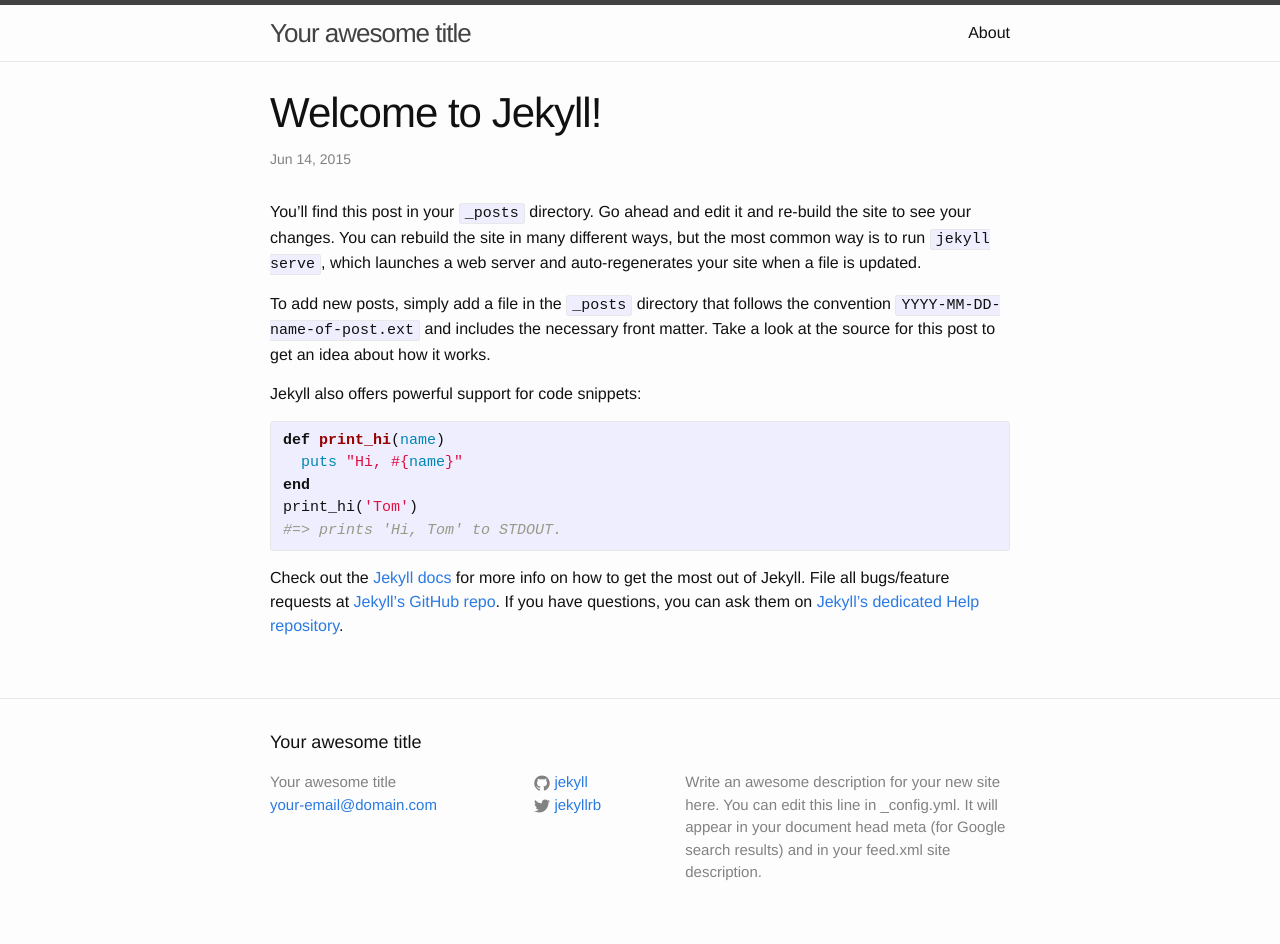
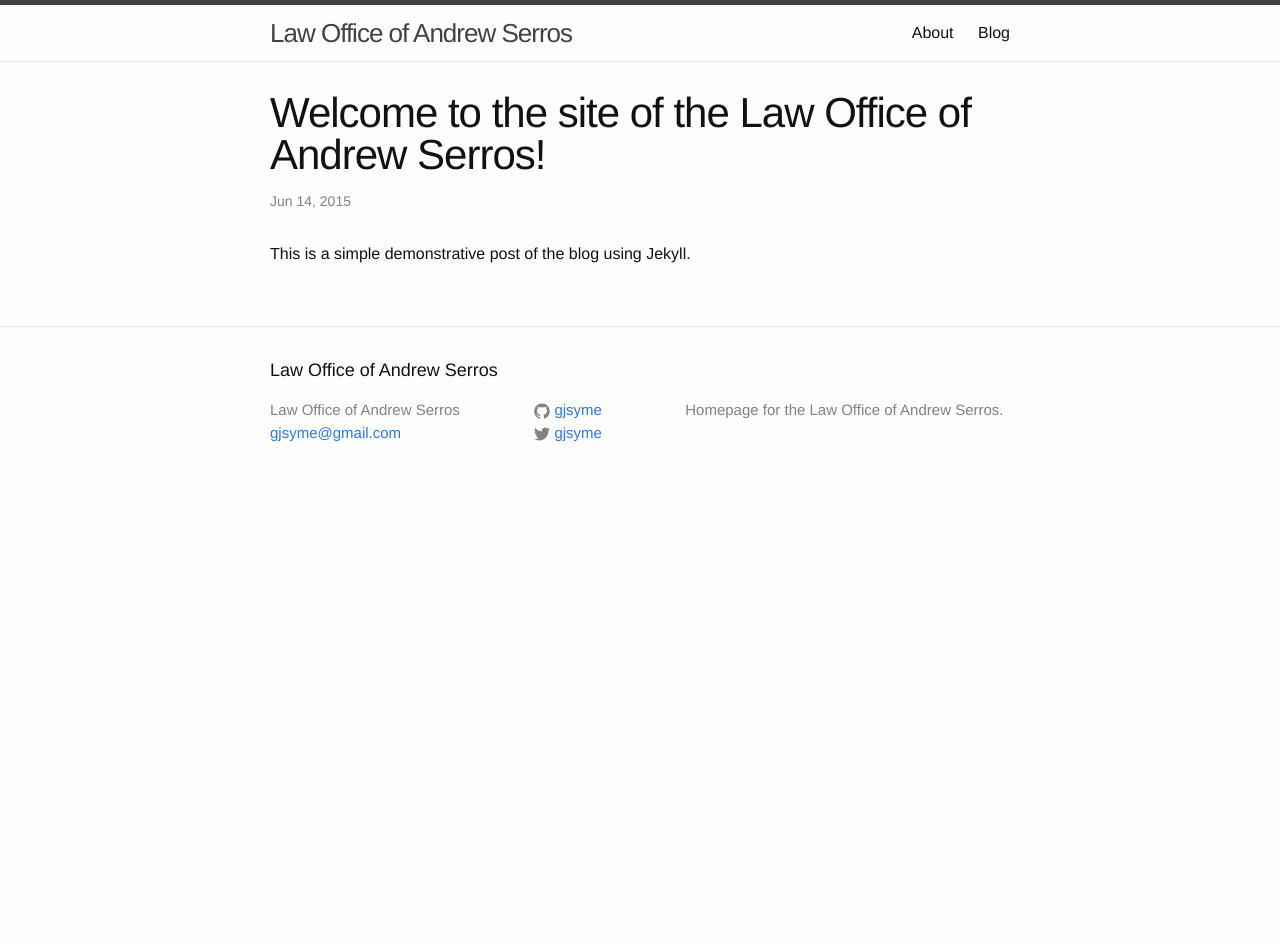
Before and after one commit to LawOfficeAndrewSerros/LawOfficeAndrewSerros.github.io, a Jekyll site: the page built from _posts/2015-06-14-welcome-to-jekyll.markdown, in a window 1280 px wide. Built offline with Jekyll 4.4.1, drawn with Linux system fonts in a browser that asks for light colours; after the commit the page ends 900 px from its top, so only the background shows below that.

Commit message:
Jekyll base configuration

```diff
--- a/_config.yml
+++ b/_config.yml
@@ -1,14 +1,12 @@
 # Site settings
-title: Your awesome title
-email: your-email@domain.com
+title: Law Office of Andrew Serros
+email: gjsyme@gmail.com
 description: > # this means to ignore newlines until "baseurl:"
-  Write an awesome description for your new site here. You can edit this
-  line in _config.yml. It will appear in your document head meta (for
-  Google search results) and in your feed.xml site description.
+  Homepage for the Law Office of Andrew Serros.
 baseurl: "" # the subpath of your site, e.g. /blog/
-url: "http://yourdomain.com" # the base hostname & protocol for your site
-twitter_username: jekyllrb
-github_username:  jekyll
+url: "http://lawofficeandrewserros.github.io" # the base hostname & protocol for your site
+twitter_username: gjsyme
+github_username:  gjsyme
 
 # Build settings
 markdown: kramdown
--- a/_posts/2015-06-14-welcome-to-jekyll.markdown
+++ b/_posts/2015-06-14-welcome-to-jekyll.markdown
@@ -1,25 +1,7 @@
 ---
 layout: post
-title:  "Welcome to Jekyll!"
+title:  "Welcome to the site of the Law Office of Andrew Serros!"
 date:   2015-06-14 13:41:54
 categories: jekyll update
 ---
-You’ll find this post in your `_posts` directory. Go ahead and edit it and re-build the site to see your changes. You can rebuild the site in many different ways, but the most common way is to run `jekyll serve`, which launches a web server and auto-regenerates your site when a file is updated.
-
-To add new posts, simply add a file in the `_posts` directory that follows the convention `YYYY-MM-DD-name-of-post.ext` and includes the necessary front matter. Take a look at the source for this post to get an idea about how it works.
-
-Jekyll also offers powerful support for code snippets:
-
-{% highlight ruby %}
-def print_hi(name)
-  puts "Hi, #{name}"
-end
-print_hi('Tom')
-#=> prints 'Hi, Tom' to STDOUT.
-{% endhighlight %}
-
-Check out the [Jekyll docs][jekyll] for more info on how to get the most out of Jekyll. File all bugs/feature requests at [Jekyll’s GitHub repo][jekyll-gh]. If you have questions, you can ask them on [Jekyll’s dedicated Help repository][jekyll-help].
-
-[jekyll]:      http://jekyllrb.com
-[jekyll-gh]:   https://github.com/jekyll/jekyll
-[jekyll-help]: https://github.com/jekyll/jekyll-help
+This is a simple demonstrative post of the blog using Jekyll.
```
Also changed, not shown: about.md (+2 -4 lines), blog.html (added, +25 -0 lines), index.html (+3 -15 lines).
